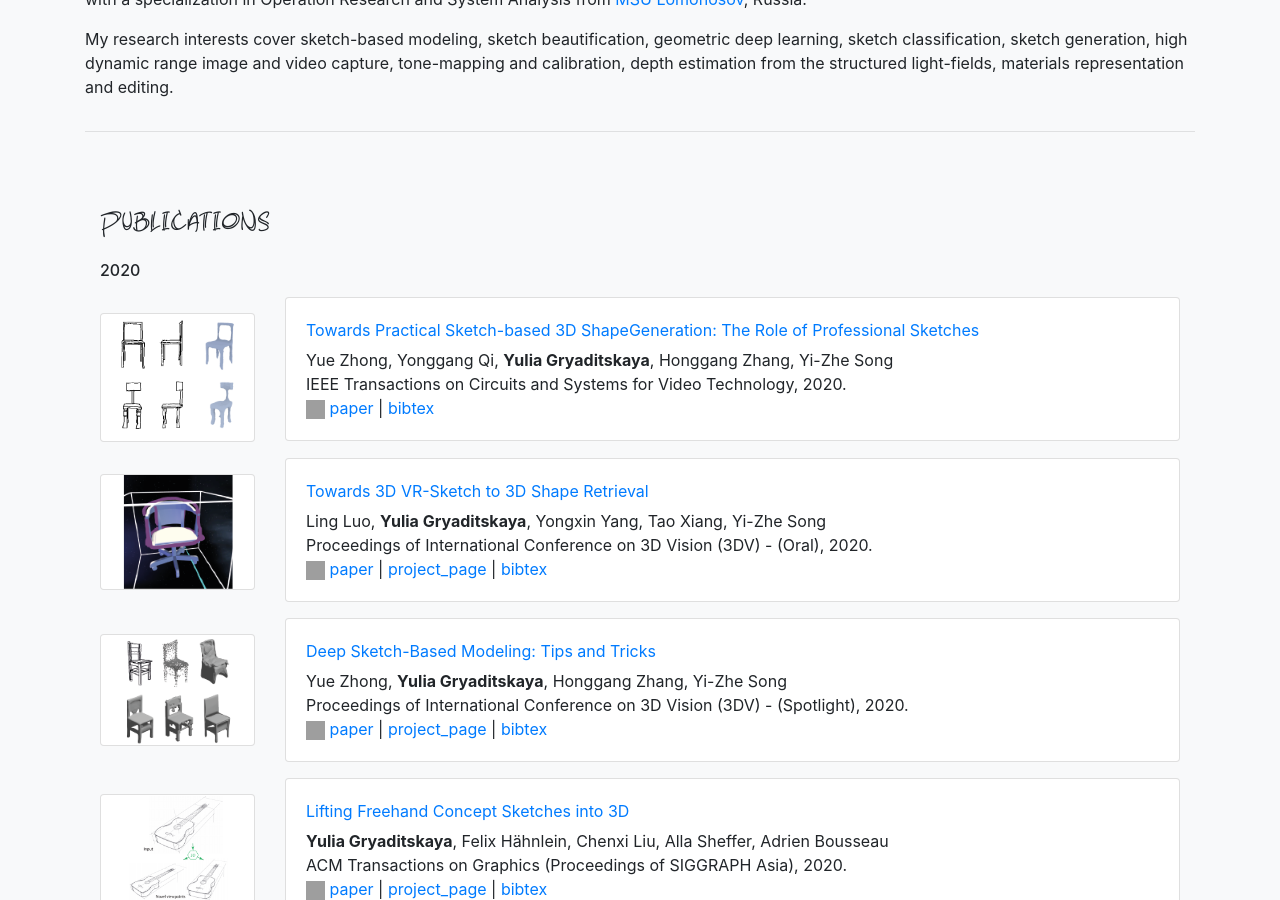
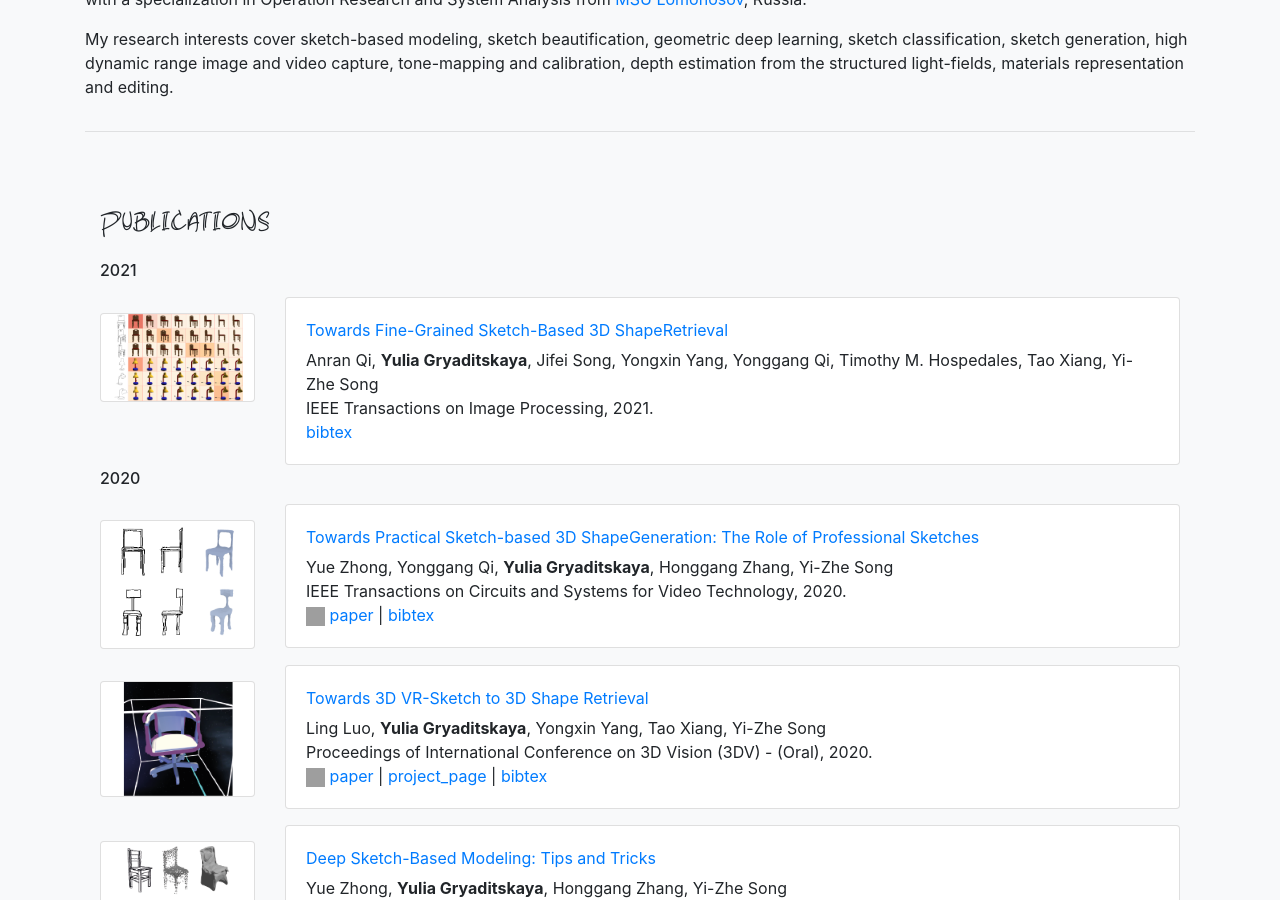
Before and after one commit to ygryadit/ygryadit.github.io, a Jekyll site: the page built from index.md, in a window 1280 px wide and 900 px high, scrolled down 617 px. Built offline with Jekyll 4.4.1, drawn with Linux system fonts in a browser that asks for light colours; grey boxes are pictures that could not be loaded.

Commit message:
Adding publication

```diff
--- /dev/null
+++ b/Papers/TIP_Retrieval/qi2021Retrieval.bib
@@ -0,0 +1,6 @@
+@Article{qi2021Retrieval,
+  author    = {Anran Qi, Yulia Gryaditskaya, Jifei Song, Yongxin Yang, Yonggang Qi, Timothy M. Hospedales, Tao Xiang, Yi-Zhe Song},
+  journal   = {IEEE Transactions on Image Processing},
+  title     = {Towards Fine-Grained Sketch-Based 3D ShapeRetrieval},
+  year      = {2021},
+}
--- a/_data/publications.yml
+++ b/_data/publications.yml
@@ -11,6 +11,32 @@
   bibtex_link: ""
   publ_id: "2021_1"
 
+  title: "Towards Fine-Grained Sketch-Based 3D ShapeRetrieval"
+  title_link: ""
+  authors: "Anran Qi, <b>Yulia Gryaditskaya</b>, Jifei Song, Yongxin Yang, Yonggang Qi, Timothy M. Hospedales, Tao Xiang, Yi-Zhe Song"
+
+  venue: "IEEE Transactions on Image Processing"
+  year: 2021
+  paper_link: ""
+  preview_img_link: "./Papers/TIP_Retrieval/preview.png"
+  img_width: '130px'
+  bibtex_link: "./Papers/TIP_Retrieval/qi2021Retrieval.bib"
+  abstract: "In this paper we study, for the first time, the problem1of fine-grained sketch-based 3D shape retrieval. We advocate the use  of  sketches  as  a  fine-grained  input  modality  to  retrieve  3D shapes  at  instance-level
+  –  e.g.,  given  a  sketch  of  a  chair,  we  set out to retrieve a specific chair from a gallery of all chairs.
+  Fine-grained sketch-based 3D shape retrieval (FG-SBSR) has not been possible till now due to a lack of datasets that exhibit one-to-one
+  sketch-3D  correspondences.  The  first  key  contribution  of  this
+  paper  is  two  new  datasets,  consisting  a  total  of  4,680  sketch-3D
+  pairings  from  two  object  categories.  Even  with  the  datasets,
+  FG-SBSR  is  still  highly  challenging  because  (i)  the  inherent
+  domain  gap  between  2D  sketch  and  3D  shape  is  large,  and
+  (ii) retrieval  needs  to  be  conducted  at  the  instance  level  instead  of
+  the coarse category level matching as in traditional SBSR.
+  Thus, the  second  contribution  of  the  paper  is  the  first  cross-modal deep
+  embedding  model  for  FG-SBSR,  which  specifically  tackles the  unique  challenges
+  presented  by  this  new  problem.  Core  to the deep embedding model is a novel cross-modal view attention
+  module  which  automatically  computes  the  optimal  combination
+  of  2D  projections  of  a  3D  shape  given  a  query  sketch."
+  publ_id: "2021_1"
 
 - title: "Towards Practical Sketch-based 3D ShapeGeneration: The Role of Professional Sketches"
   title_link: "https://ieeexplore.ieee.org/document/9272370"
```
Also changed, not shown: Papers/TIP_Retrieval/preview.png (added).
